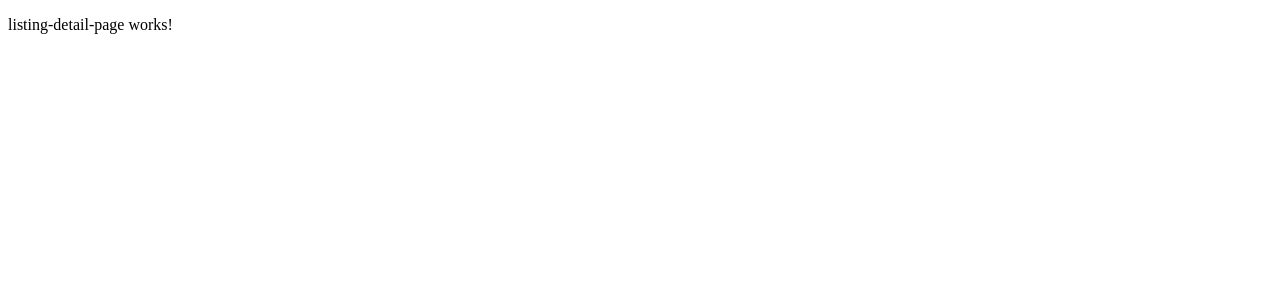
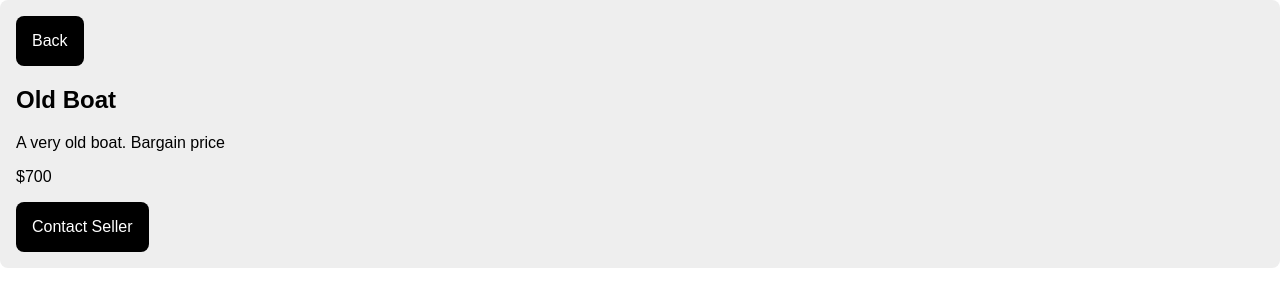
Before and after one commit to EstherManriqueGlez/buy-and-sell-angular-app, an Angular app: page /listings/123 in a window 1280 px wide. Shown: the top 306 px of the page. Built offline with nearby package versions, Linux system fonts and the light colour scheme.

Commit message:
Added styles and linting-detail-page

```diff
--- /dev/null
+++ b/src/app/fake-data.ts
@@ -0,0 +1,35 @@
+import { Listing } from './types';
+
+export const fakeListings: Listing[] = [{
+    id: '123',
+    name: 'Old Boat',
+    description: 'A very old boat. Bargain price',
+    price: 700,
+}, {
+    id: '345',
+    name: 'Computer',
+    description: 'From the 1990s, a classic!',
+    price: 50,
+}, {
+    id: '456',
+    name: 'Basketball Hoop',
+    description: 'Good condition, free delivery',
+    price: 100,
+}];
+
+export const fakeMyListings: Listing[] = [{
+    id: '789',
+    name: 'Bicycle',
+    description: 'Bright blue, very fast',
+    price: 75,
+}, {
+    id: '234',
+    name: 'Electric Guitar',
+    description: 'Needs new strings, but otherwise in very good condition',
+    price: 99,
+}, {
+    id: '987',
+    name: 'Playstation',
+    description: 'Old playstation, still works though',
+    price: 75,
+}];
--- a/src/app/listing-detail-page/listing-detail-page.component.html
+++ b/src/app/listing-detail-page/listing-detail-page.component.html
@@ -1 +1,11 @@
-<p>listing-detail-page works!</p>
+<div class="content-box">
+  <a routerLink="/listings">
+    <button>Back</button>
+  </a>
+  <h2>{{listing?.name}}</h2>
+  <p> {{listing?.description}} </p>
+  <p>${{listing?.price}}</p>
+  <a routerLink="/contact/{{listing?.id}}">
+    <button>Contact Seller</button>
+  </a>
+</div>
--- a/src/app/listing-detail-page/listing-detail-page.component.ts
+++ b/src/app/listing-detail-page/listing-detail-page.component.ts
@@ -1,12 +1,21 @@
-import { Component } from '@angular/core';
+import { Component, OnInit } from '@angular/core';
+import { ActivatedRoute, RouterLink } from '@angular/router';
+import { fakeListings } from '../fake-data';
+import { Listing } from '../types';
 
 @Component({
   selector: 'app-listing-detail-page',
   standalone: true,
-  imports: [],
+  imports: [RouterLink],
   templateUrl: './listing-detail-page.component.html',
-  styleUrl: './listing-detail-page.component.scss'
+  styleUrl: './listing-detail-page.component.scss',
 })
-export class ListingDetailPageComponent {
+export class ListingDetailPageComponent implements OnInit {
+  listing: Listing | undefined;
 
+  constructor(private route: ActivatedRoute) {}
+  ngOnInit(): void {
+    const id = this.route.snapshot.paramMap.get('id');
+    this.listing = fakeListings.find((listing) => listing.id === id);
+  }
 }
--- a/src/app/listings-page/listings-page.component.html
+++ b/src/app/listings-page/listings-page.component.html
@@ -1 +1,7 @@
-<p>listings-page works!</p>
+<div>
+  <div class="content-box" *ngFor="let  listing of listings">
+    <a routerLink="/listings/{{listing.id}}">
+      <h3>{{ listing.name}} - ${{listing.price}}</h3>
+    </a>
+  </div>
+</div>
--- a/src/app/listings-page/listings-page.component.ts
+++ b/src/app/listings-page/listings-page.component.ts
@@ -1,12 +1,21 @@
-import { Component } from '@angular/core';
+import { Component, OnInit } from '@angular/core';
+import { Listing } from '../types';
+import { fakeListings } from '../fake-data';
+import { NgFor } from '@angular/common';
+import { RouterLink } from '@angular/router';
 
 @Component({
   selector: 'app-listings-page',
   standalone: true,
-  imports: [],
+  imports: [NgFor, RouterLink],
   templateUrl: './listings-page.component.html',
-  styleUrl: './listings-page.component.scss'
+  styleUrl: './listings-page.component.scss',
 })
-export class ListingsPageComponent {
+export class ListingsPageComponent implements OnInit {
+  listings: Listing[] = [];
 
+
+  ngOnInit(): void {
+    this.listings = fakeListings;
+  }
 }
--- /dev/null
+++ b/src/app/types.ts
@@ -0,0 +1,6 @@
+export interface Listing {
+  id: string,
+  name: string,
+  description: string,
+  price: number,
+}
--- a/src/styles.scss
+++ b/src/styles.scss
@@ -1 +1,87 @@
-/* You can add global styles to this file, and also import other style files */
+body {
+  font-family: Arial, sans-serif;
+  margin: 0;
+  padding: 0;
+}
+
+button {
+  background-color: black;
+  border: none;
+  border-radius: 8px;
+  color: white;
+  cursor: pointer;
+  outline: none;
+  padding: 16px;
+  font-family: Arial, sans-serif;
+  font-size: 16px;
+}
+
+input, textarea {
+  border: 2px solid black;
+  border-radius: 8px;
+  font-family: Arial, sans-serif;
+  font-size: 16px;
+  padding: 8px;
+}
+
+a {
+  text-decoration: none;
+  color: black;
+}
+
+div {
+  padding: 8px;
+}
+
+#page-wrap {
+  background-color: #EEE;
+  min-height: 100vh;
+  padding: 0;
+  width: 100vw;
+}
+
+#max-width-column {
+  background-color: white;
+  margin: 0 auto;
+  max-width: 700px;
+  min-height: 100vh;
+  padding: 16px;
+  position: relative;
+}
+
+#top-bar {
+  border-bottom: 2px solid black;
+}
+
+#app-heading {
+  margin-top: 0;
+}
+
+#my-listings-button {
+  position: absolute;
+  top: 16px;
+  right: 16px;
+}
+
+#content-wrap {
+  padding: 16px;
+}
+
+.content-box {
+  background-color: #EEE;
+  border-radius: 8px;
+  padding: 16px;
+  position: relative;
+  margin-bottom: 16px;
+}
+
+.buttons-container {
+  position: absolute;
+  right: 0px;
+  bottom: 0px;
+  padding: 16px;
+}
+
+.buttons-container > button {
+  margin-left: 8px;
+}
```
